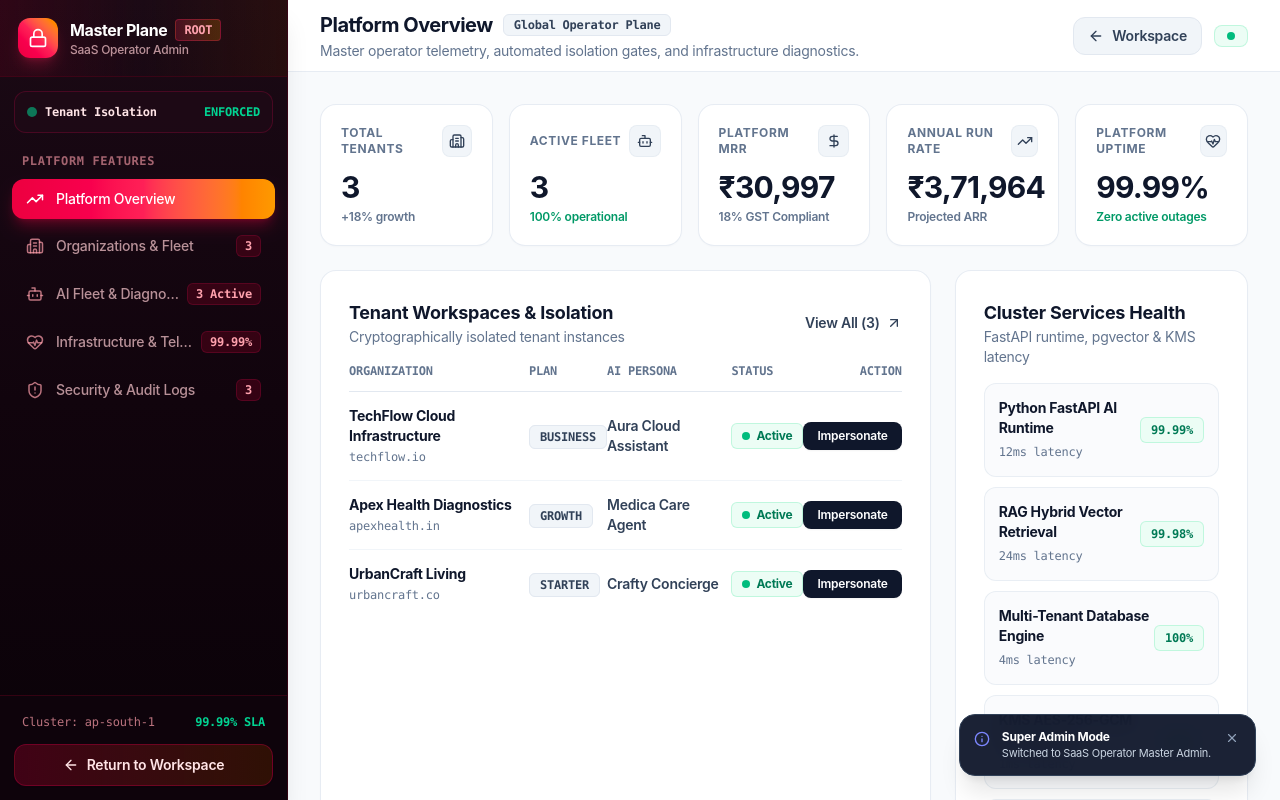
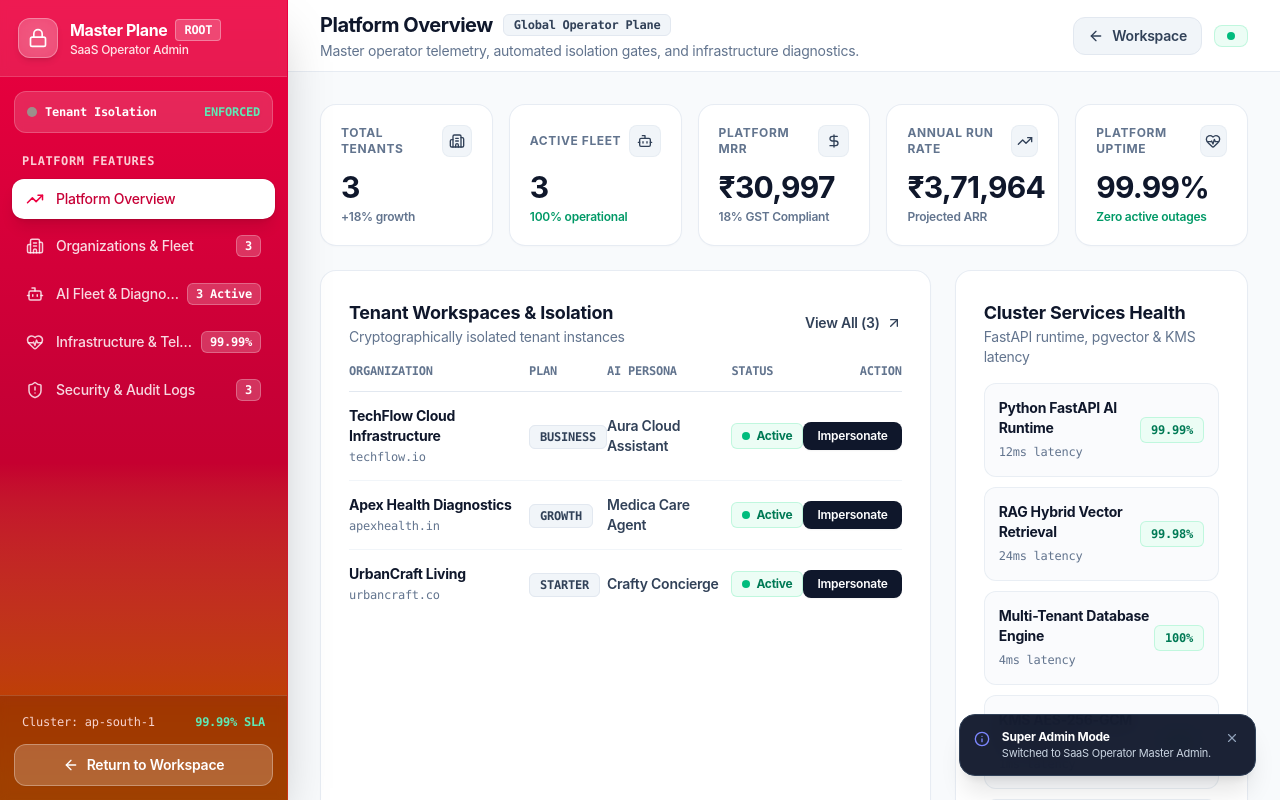
Before and after one commit to Ajimsha1080/Chat-Aaas, a React (Vite) app: page / in a window 1280 px wide. Both pictures are taken after a click on the button "Super Admin". Built offline with nearby package versions, Linux system fonts and the light colour scheme.

Commit message:
style(admin): eliminate dark background and apply vibrant rose-amber sunset gradient to entire sidebar

```diff
--- a/src/components/admin/AdminDashboard.tsx
+++ b/src/components/admin/AdminDashboard.tsx
@@ -320,29 +320,29 @@ export const AdminDashboard: React.FC = () => {
       )}
 
       {/* 1. LEFT SIDEBAR NAVIGATION: Features on the SIDE */}
-      <aside className={`fixed md:static inset-y-0 left-0 z-50 w-64 lg:w-72 bg-gradient-to-b from-[#1b0a15] via-[#11040d] to-[#0a0208] text-rose-100/90 flex flex-col h-full shrink-0 border-r border-rose-950/60 select-none transition-transform duration-200 shadow-xl ${
+      <aside className={`fixed md:static inset-y-0 left-0 z-50 w-64 lg:w-72 bg-gradient-to-b from-rose-600 via-rose-700 to-amber-700 text-white flex flex-col h-full shrink-0 border-r border-rose-600/30 select-none transition-transform duration-200 shadow-2xl ${
         isMobileNavOpen ? 'translate-x-0' : '-translate-x-full md:translate-x-0'
       }`}>
         {/* Top Operator Brand Header */}
-        <div className="p-4.5 border-b border-rose-950/60 bg-gradient-to-r from-rose-950/40 via-transparent to-amber-950/30 flex items-center justify-between">
+        <div className="p-4.5 border-b border-white/15 bg-white/10 backdrop-blur-xs flex items-center justify-between">
           <div className="flex items-center gap-3">
-            <div className="w-10 h-10 rounded-xl bg-gradient-to-tr from-rose-600 via-rose-500 to-amber-500 flex items-center justify-center shadow-lg shadow-rose-500/25 text-white font-bold shrink-0">
+            <div className="w-10 h-10 rounded-xl bg-white/20 backdrop-blur-md flex items-center justify-center shadow-md text-white font-bold shrink-0 border border-white/30">
               <Lock className="w-5 h-5 text-white" />
             </div>
             <div className="min-w-0 flex-1">
               <div className="flex items-center gap-2">
                 <span className="font-bold text-white text-base tracking-tight block truncate">Master Plane</span>
-                <span className="px-2 py-0.5 rounded text-xs font-mono font-bold bg-gradient-to-r from-rose-500/20 to-amber-500/20 text-rose-300 border border-rose-500/30 uppercase">
+                <span className="px-2 py-0.5 rounded text-xs font-mono font-bold bg-white/20 text-white border border-white/30 uppercase">
                   ROOT
                 </span>
               </div>
-              <span className="text-xs font-medium text-rose-200/70 block truncate">SaaS Operator Admin</span>
+              <span className="text-xs font-medium text-rose-100 block truncate">SaaS Operator Admin</span>
             </div>
           </div>
 
           <button
             onClick={() => setIsMobileNavOpen(false)}
-            className="md:hidden p-2 text-rose-300 hover:text-white rounded-lg hover:bg-rose-900/40 cursor-pointer"
+            className="md:hidden p-2 text-white/80 hover:text-white rounded-lg hover:bg-white/15 cursor-pointer"
           >
             <X className="w-5 h-5" />
           </button>
@@ -350,18 +350,18 @@ export const AdminDashboard: React.FC = () => {
 
         {/* Isolation & Status Pill */}
         <div className="px-3.5 pt-3.5 pb-2">
-          <div className="p-3 rounded-xl bg-[#200a18]/70 border border-rose-900/40 text-xs flex items-center justify-between">
+          <div className="p-3 rounded-xl bg-white/15 backdrop-blur-xs border border-white/20 text-xs flex items-center justify-between">
             <div className="flex items-center gap-2">
-              <span className="w-2.5 h-2.5 rounded-full bg-emerald-400 animate-pulse" />
-              <span className="text-rose-100 font-semibold font-mono">Tenant Isolation</span>
+              <span className="w-2.5 h-2.5 rounded-full bg-emerald-300 animate-pulse" />
+              <span className="text-white font-semibold font-mono">Tenant Isolation</span>
             </div>
-            <span className="text-emerald-400 font-mono font-bold text-xs uppercase">Enforced</span>
+            <span className="text-emerald-300 font-mono font-bold text-xs uppercase drop-shadow-xs">Enforced</span>
           </div>
         </div>
 
         {/* Feature Navigation List (On the SIDE) */}
         <div className="flex-1 overflow-y-auto px-3 py-2 space-y-1.5">
-          <div className="px-2.5 py-1 text-xs font-mono font-bold text-rose-300/60 uppercase tracking-wider">
+          <div className="px-2.5 py-1 text-xs font-mono font-bold text-rose-100/90 uppercase tracking-wider">
             Platform Features
           </div>
           {adminNavs.map(tab => {
@@ -376,27 +376,27 @@ export const AdminDashboard: React.FC = () => {
                 }}
                 className={`w-full flex items-center justify-between px-3.5 py-2.5 rounded-xl text-sm font-medium transition-all cursor-pointer group text-left ${
                   isActive
-                    ? 'bg-gradient-to-r from-rose-600 via-rose-500 to-amber-500 text-white font-bold shadow-lg shadow-rose-600/30'
-                    : 'text-rose-200/70 hover:text-white hover:bg-rose-950/50'
+                    ? 'bg-white text-rose-700 font-bold shadow-lg shadow-black/10 ring-1 ring-black/5'
+                    : 'text-white/85 hover:text-white hover:bg-white/15'
                 }`}
               >
                 <div className="flex items-center gap-3 min-w-0">
                   <Icon className={`w-4.5 h-4.5 shrink-0 transition-colors ${
-                    isActive ? 'text-white' : 'text-rose-300/70 group-hover:text-white'
+                    isActive ? 'text-rose-600' : 'text-white/80 group-hover:text-white'
                   }`} />
                   <span className="truncate">{tab.label}</span>
                 </div>
 
                 {tab.badge && (
                   <span className={`text-xs font-mono px-2 py-0.5 rounded-md shrink-0 ml-1.5 font-semibold ${
-                    isActive ? 'bg-black/30 text-white border border-white/20' : 'bg-rose-950/60 text-rose-300 border border-rose-900/40'
+                    isActive ? 'bg-rose-100 text-rose-800 font-bold border border-rose-200' : 'bg-white/20 text-white border border-white/25'
                   }`}>
                     {tab.badge}
                   </span>
                 )}
                 {tab.count !== undefined && (
                   <span className={`text-xs font-mono px-2 py-0.5 rounded-md shrink-0 ml-1.5 font-semibold ${
-                    isActive ? 'bg-black/30 text-white border border-white/20' : 'bg-rose-950/60 text-rose-300 border border-rose-900/40'
+                    isActive ? 'bg-rose-100 text-rose-800 font-bold border border-rose-200' : 'bg-white/20 text-white border border-white/25'
                   }`}>
                     {tab.count}
                   </span>
@@ -407,15 +407,15 @@ export const AdminDashboard: React.FC = () => {
         </div>
 
         {/* Bottom System & Return to Workspace Controls */}
-        <div className="p-3.5 border-t border-rose-950/60 space-y-2.5 bg-[#0e030b]">
-          <div className="px-2 py-1 text-xs font-mono text-rose-300/70 flex items-center justify-between">
+        <div className="p-3.5 border-t border-white/15 space-y-2.5 bg-black/15 backdrop-blur-xs">
+          <div className="px-2 py-1 text-xs font-mono text-rose-100/90 flex items-center justify-between">
             <span>Cluster: ap-south-1</span>
-            <span className="text-emerald-400 font-bold">99.99% SLA</span>
+            <span className="text-emerald-300 font-bold">99.99% SLA</span>
           </div>
 
           <button
             onClick={() => setCurrentExperience('customer')}
-            className="w-full px-3.5 py-2.5 bg-gradient-to-r from-rose-950/80 to-amber-950/60 hover:from-rose-900/80 hover:to-amber-900/60 text-rose-100 hover:text-white rounded-xl text-sm font-semibold transition-all cursor-pointer flex items-center justify-center gap-2 border border-rose-800/50 shadow-xs"
+            className="w-full px-3.5 py-2.5 bg-white/20 hover:bg-white/30 text-white rounded-xl text-sm font-semibold transition-all cursor-pointer flex items-center justify-center gap-2 border border-white/30 shadow-xs"
           >
             <ArrowLeft className="w-4 h-4" />
             <span>Return to Workspace</span>
```
